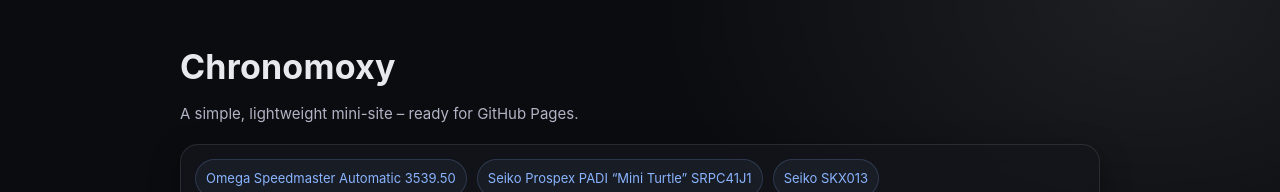
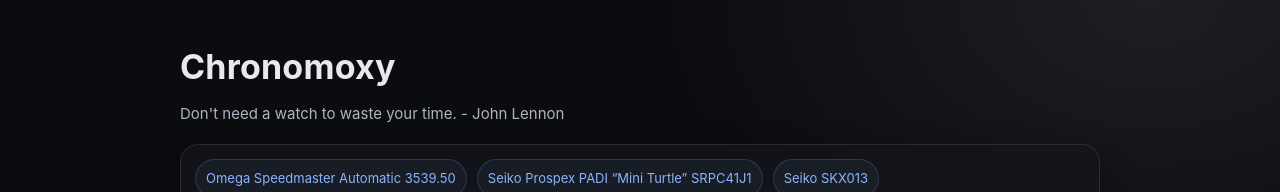
Before and after one commit to acanella1/chronomoxy, a plain HTML site: page index.html in a window 1280 px wide. Shown: the top 192 px of the page. Drawn offline with Linux system fonts and the light colour scheme.

Commit message:
Update index.html

```diff
--- a/index.html
+++ b/index.html
@@ -125,7 +125,7 @@
   <header>
     <div class="wrap">
       <h1>Chronomoxy</h1>
-      <p class="sub">A simple, lightweight mini-site – ready for GitHub Pages.</p>
+      <p class="sub">Don't need a watch to waste your time. - John Lennon</p>
       <nav>
         <a href="#speedmaster-3539">Omega Speedmaster Automatic 3539.50</a>
 <a href="#mini-turtle">Seiko Prospex PADI “Mini Turtle” SRPC41J1</a>
```
